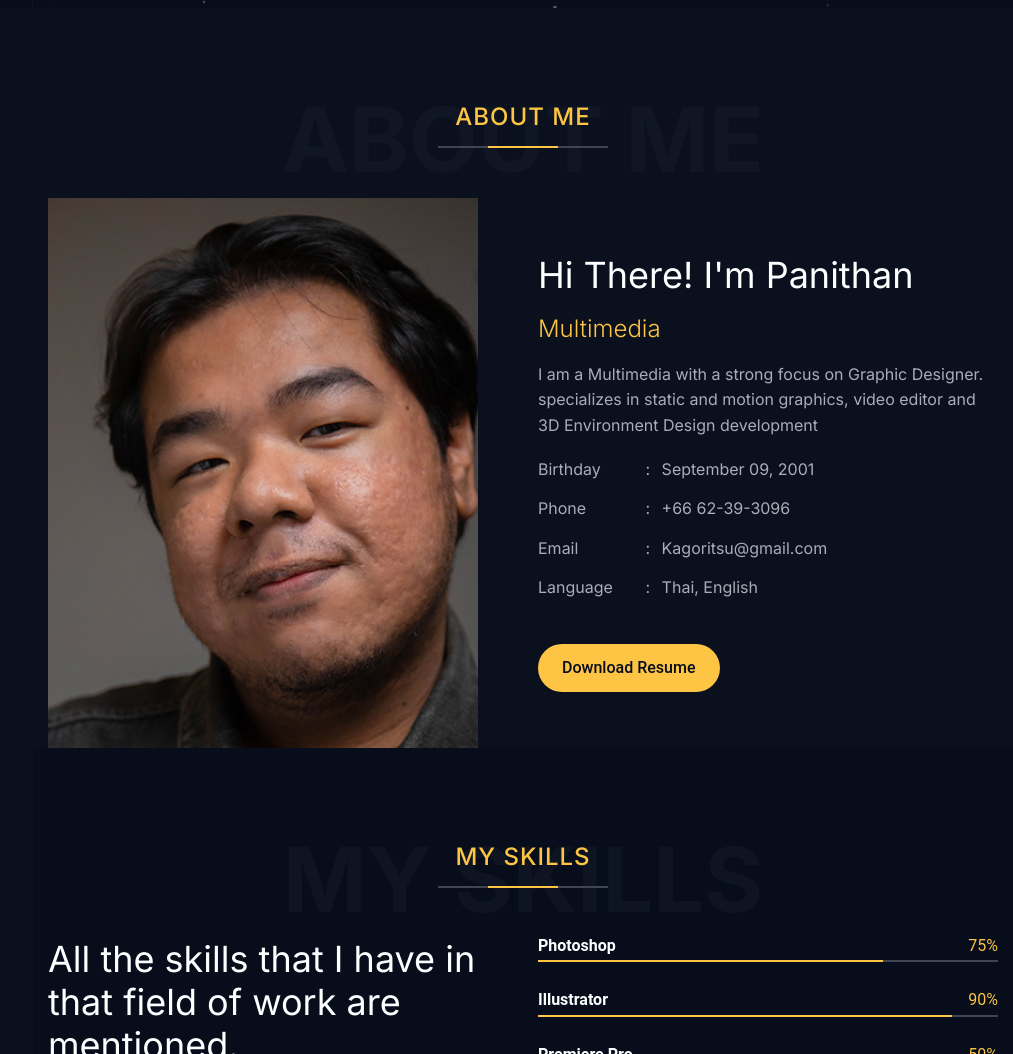
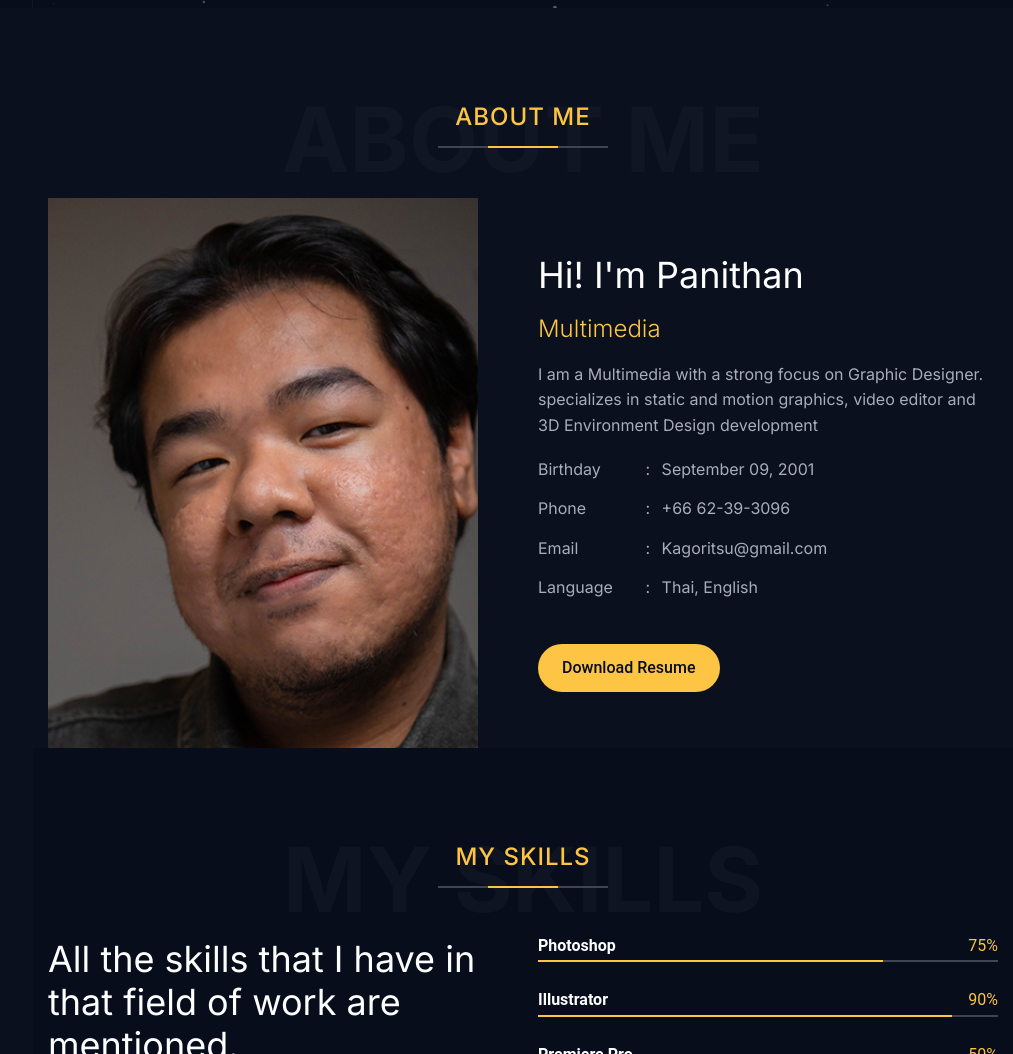
Before and after one commit to Kagoritsu/Panithan.github.io, a plain HTML site: page index.html in a window 1280 px wide. Shown: the part 792-1846 px from the top of the page, without its empty margins (267-1280 px from the left). Drawn offline with Linux system fonts and the light colour scheme; animation ran at ten frames a second.

Commit message:
Update index.html

```diff
--- a/index.html
+++ b/index.html
@@ -103,7 +103,7 @@
           <div class="st-vertical-middle">
             <div class="st-vertical-middle-in">
               <div class="st-text-block st-style1">
-                <h2 class="st-text-block-title">Hi There! I'm Panithan</h2>
+                <h2 class="st-text-block-title">Hi! I'm Panithan</h2>
                 <h4 class="st-text-block-subtitle">Multimedia</h4>
                 <div class="st-text-block-text">
                     <p>I am a Multimedia with a strong focus on Graphic Designer. specializes in static and motion graphics,
```
